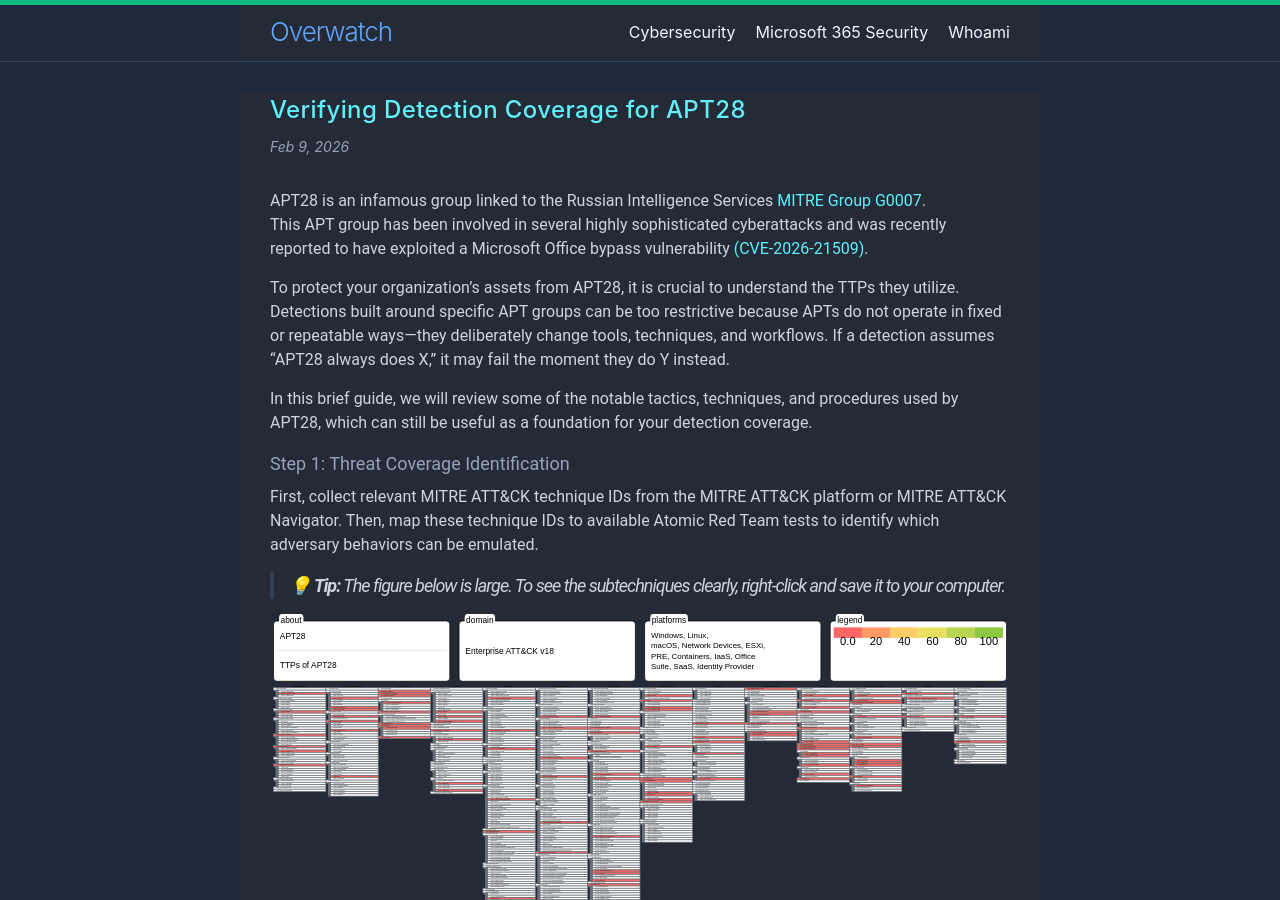
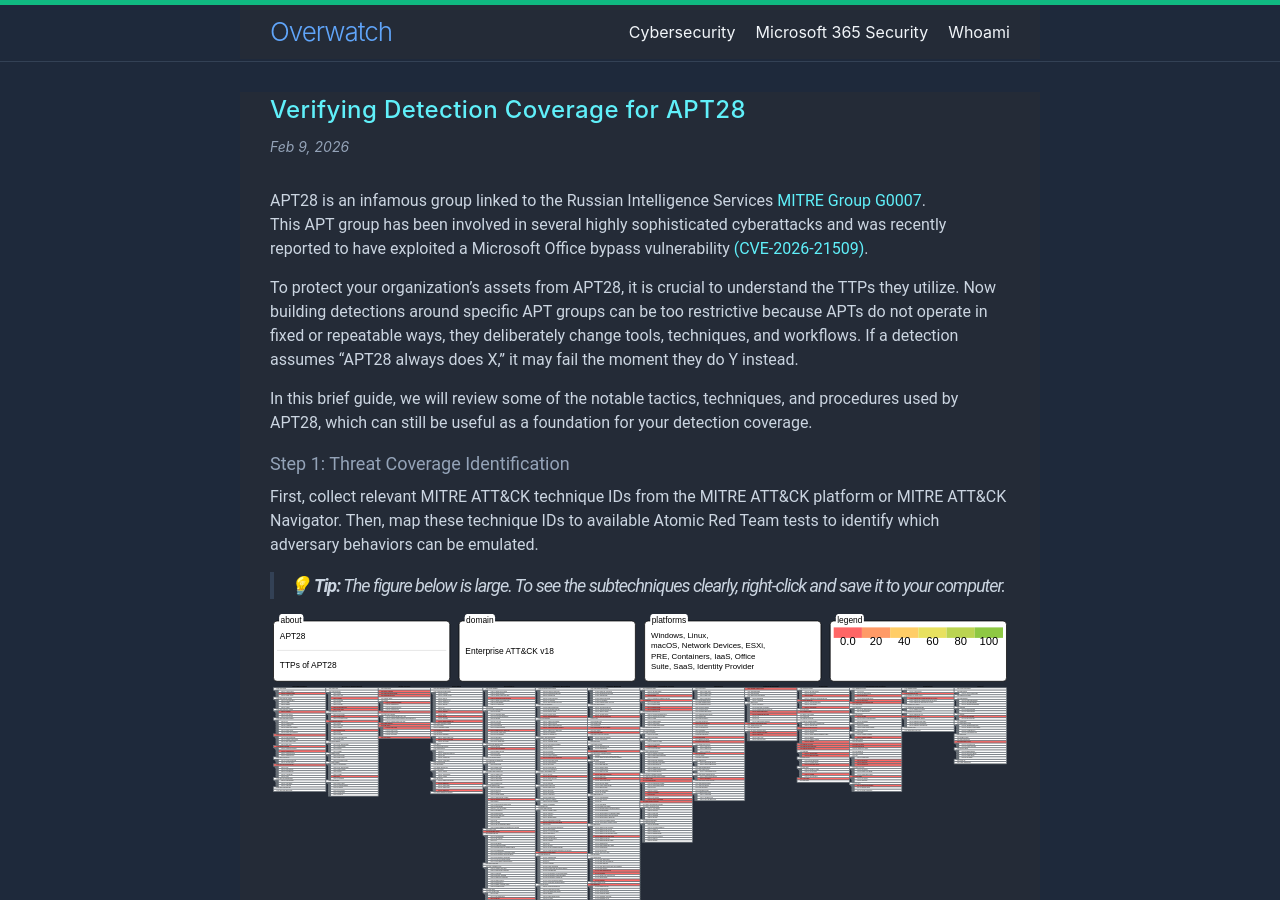
Before and after one commit to sameemdev/sameemdev.github.io, a Jekyll site: the page built from _posts/cybersecurity/2026-02-09-APT28.markdown, in a window 1280 px wide and 900 px high. Built offline with Jekyll 4.4.1, drawn with Linux system fonts in a browser that asks for light colours.

Commit message:
Minor chagnes

```diff
--- a/_posts/cybersecurity/2026-02-09-APT28.markdown
+++ b/_posts/cybersecurity/2026-02-09-APT28.markdown
@@ -10,7 +10,7 @@ description: "Verifying detection coverage for APT28"
 APT28 is an infamous group linked to the Russian Intelligence Services [MITRE Group G0007](https://attack.mitre.org/groups/G0007/).
 This APT group has been involved in several highly sophisticated cyberattacks and was recently reported to have exploited a Microsoft Office bypass vulnerability [(CVE-2026-21509)](https://www.zscaler.com/blogs/security-research/apt28-leverages-cve-2026-21509-operation-neusploit).
 
-To protect your organization’s assets from APT28, it is crucial to understand the TTPs they utilize. Detections built around specific APT groups can be too restrictive because APTs do not operate in fixed or repeatable ways—they deliberately change tools, techniques, and workflows. If a detection assumes “APT28 always does X,” it may fail the moment they do Y instead.
+To protect your organization’s assets from APT28, it is crucial to understand the TTPs they utilize. Now building detections around specific APT groups can be too restrictive because APTs do not operate in fixed or repeatable ways, they deliberately change tools, techniques, and workflows. If a detection assumes “APT28 always does X,” it may fail the moment they do Y instead.
 
 In this brief guide, we will review some of the notable tactics, techniques, and procedures used by APT28, which can still be useful as a foundation for your detection coverage.
 
```
Also changed, not shown: 7 other files.
